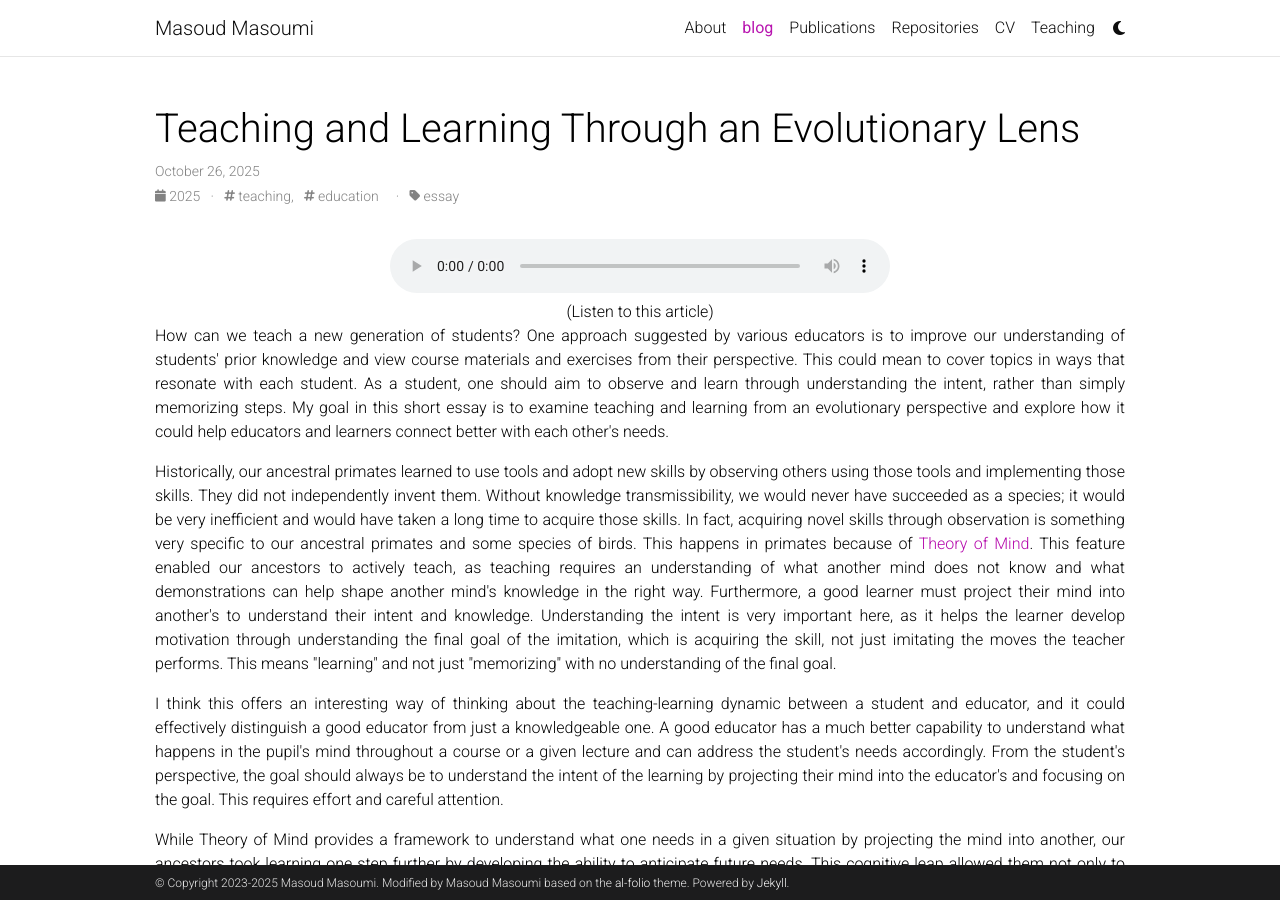
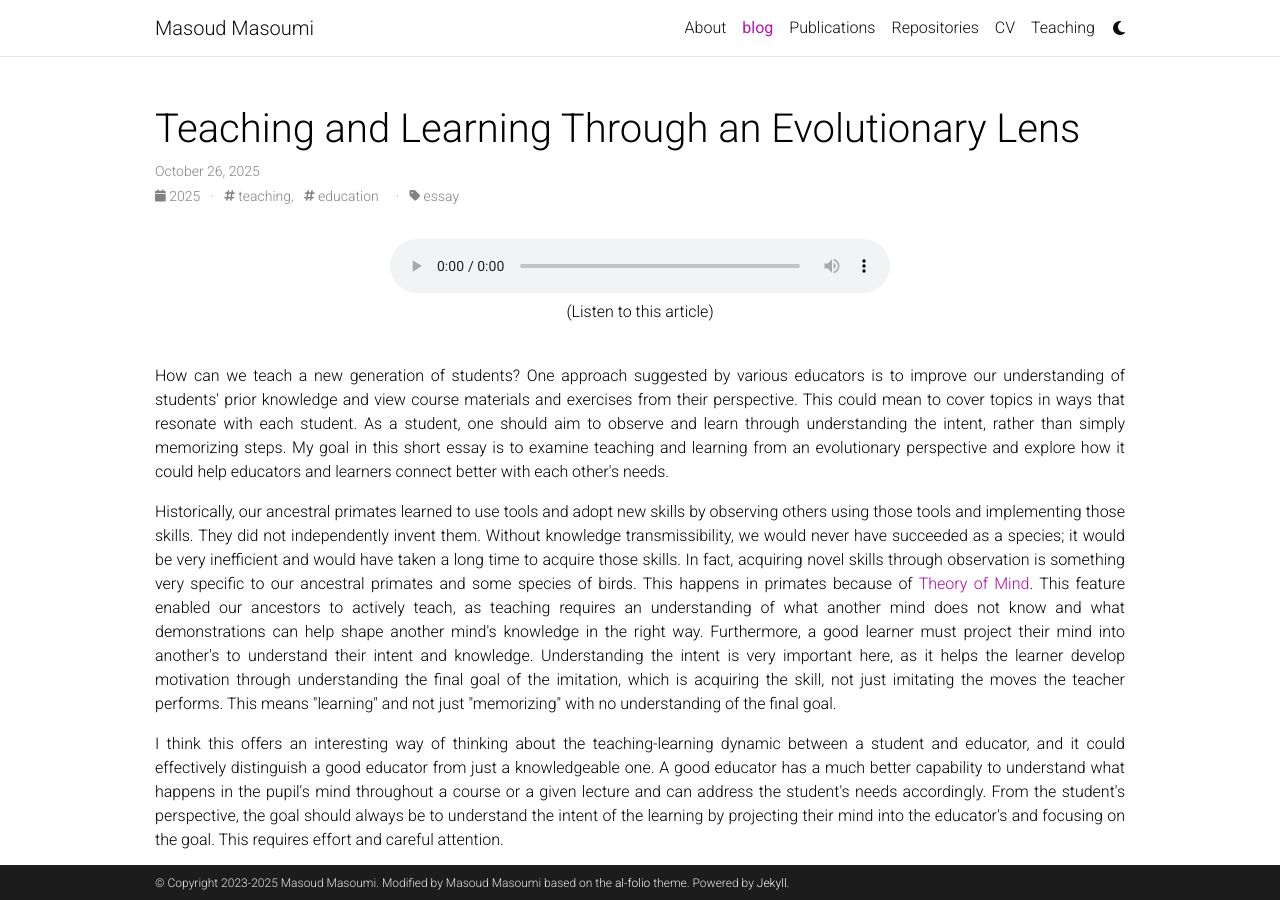
Before and after one commit to MasoudMiM/masoudmim.github.io, a Jekyll site: the page built from _posts/2025-10-26-evolutionary-learning.md, in a window 1280 px wide and 900 px high. Built offline with Jekyll 4.4.1, drawn with Linux system fonts in a browser that asks for light colours; comment, search, counter and statistics services are not loaded; a style sheet for code colours, icons or effects is not loaded.

Commit message:
minor post update

```diff
--- a/_posts/2025-10-26-evolutionary-learning.md
+++ b/_posts/2025-10-26-evolutionary-learning.md
@@ -15,6 +15,8 @@ categories: essay
     <figcaption>(Listen to this article)</figcaption>
 </figure>
 
+<br>
+
 <div style="text-align: justify;">
 
 <p>How can we teach a new generation of students? One approach suggested by various educators is to improve our understanding of students' prior knowledge and view course materials and exercises from their perspective. This could mean to cover topics in ways that resonate with each student. As a student, one should aim to observe and learn through understanding the intent, rather than simply memorizing steps. My goal in this short essay is to examine teaching and learning from an evolutionary perspective and explore how it could help educators and learners connect better with each other's needs.</p>
@@ -28,7 +30,7 @@ categories: essay
 <p>While Theory of Mind provides a framework to understand what one needs in a given situation by projecting the mind into another, our ancestors took learning one step further by developing the ability to anticipate future needs. This cognitive leap allowed them not only to understand others' current mental states but also to imagine future states of mind and make decisions based on those anticipated needs. Think about how you might do your groceries for a week and have to predict what you would want and make plans accordingly. Evolutionarily speaking, one possible reason that our primate brains developed such a feature was to help our primate ancestors become more adaptable to a fruit-based diet and its limited-window availability, so they could plan accordingly for their nutrition. This specific feature can be seen as imagining a future state of mind. We take an action now to satisfy a want in the future, even though we don't want it now. While this specifically concerns how we anticipate our own future needs, it can, for the purpose of teacher-learner context, be thought of as a tool to anticipate someone else's future needs.</p>
 
 <div style="text-align: center; margin-top: 20px; margin-bottom: 20px;">
-    <img src="/assets/img/evol-education_diagram.svg" alt="two-way street between the educator and the learner" height="500">
+    <img src="/assets/img/evol-education_diagram.svg" alt="two-way street between the educator and the learner" width="800" height="500">
 </div>
 
 <p>This capacity for anticipating future needs has direct applications to teaching and learning. An effective teacher can anticipate their students' future needs and prepare the course materials, notes, learning aids, or other needed tools to address those needs. This can come as the teacher becomes more experienced or through meticulous observation of students under their advisement. Similarly, a good learner should be able to anticipate their future needs based on what they are currently learning and seek the relevant materials and related questions from the educator.</p>
```
